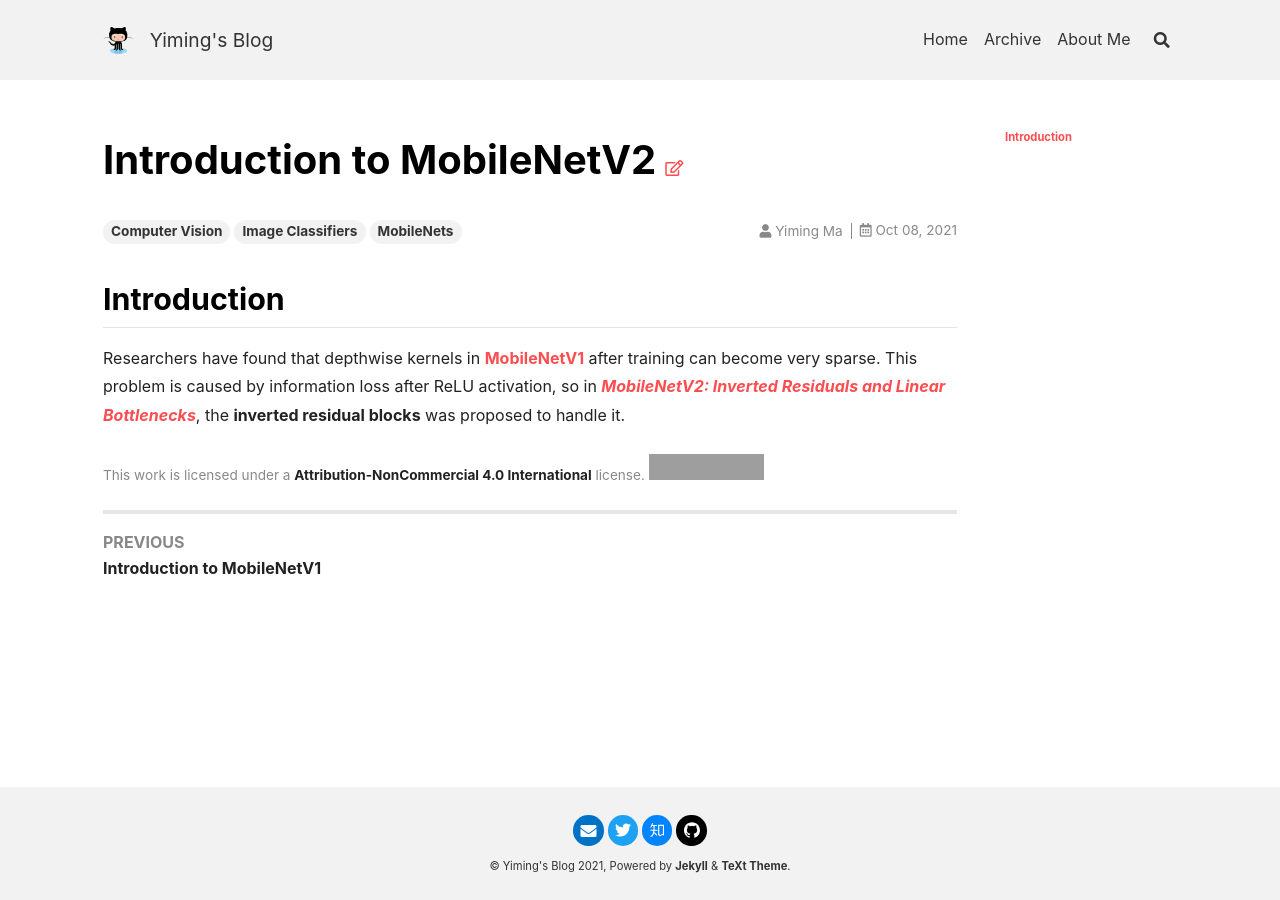
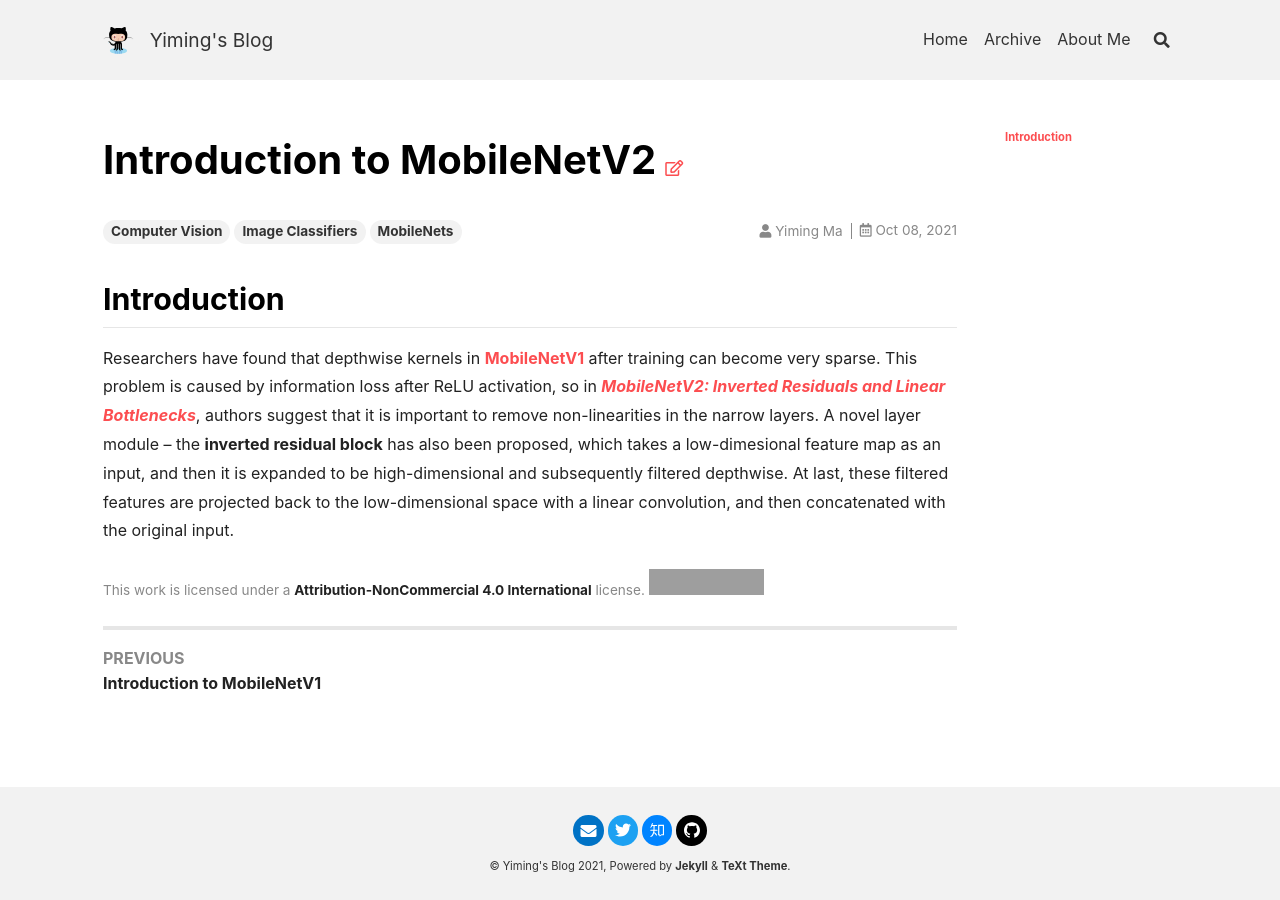
Before and after one commit to YimingMa/YIMINGMA.github.io, a Jekyll site: the page built from _posts/2021-10-08-introduction-to-MobileNetV2.md, in a window 1280 px wide. Built offline with Jekyll 4.4.1, drawn with Linux system fonts in a browser that asks for light colours; nearby versions of some CDN libraries; grey boxes are pictures that could not be loaded.

Commit message:
Update 2021-10-08-introduction-to-MobileNetV2.md

```diff
--- a/_posts/2021-10-08-introduction-to-MobileNetV2.md
+++ b/_posts/2021-10-08-introduction-to-MobileNetV2.md
@@ -13,4 +13,4 @@ aside:
 
 ## Introduction
 
-Researchers have found that depthwise kernels in [MobileNetV1](https://arxiv.org/abs/1704.04861) after training can become very sparse. This problem is caused by information loss after ReLU activation, so in [_MobileNetV2: Inverted Residuals and Linear Bottlenecks_](https://arxiv.org/abs/1801.04381), the **inverted residual blocks** was proposed to handle it.
+Researchers have found that depthwise kernels in [MobileNetV1](https://arxiv.org/abs/1704.04861) after training can become very sparse. This problem is caused by information loss after ReLU activation, so in [_MobileNetV2: Inverted Residuals and Linear Bottlenecks_](https://arxiv.org/abs/1801.04381), authors suggest that it is important to remove non-linearities in the narrow layers. A novel layer module – the **inverted residual block** has also been proposed, which takes a low-dimesional feature map as an input, and then it is expanded to be high-dimensional and subsequently filtered depthwise. At last, these filtered features are projected back to the low-dimensional space with a linear convolution, and then concatenated with the original input.
```
